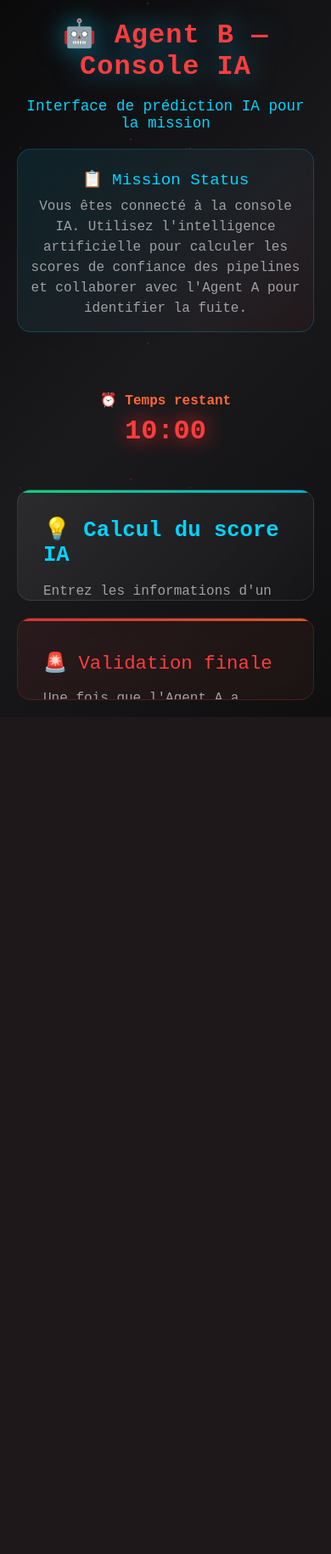
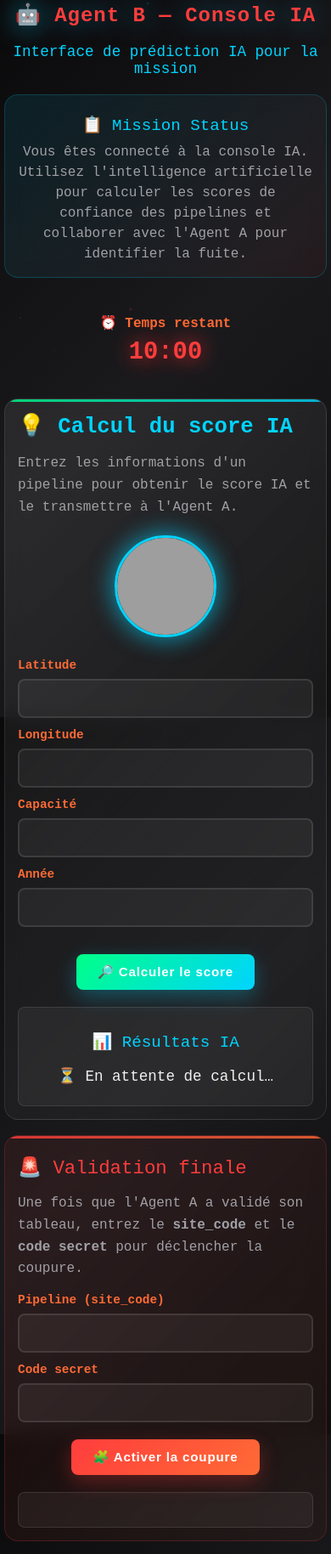
Before and after one commit to Xam-epsi/escapegame, a FastAPI app: page /joueur2 in a window 390 px wide. Shown: the whole page at 85% size. Before the commit the page ends 844 px from the top, so only its background shows below. Run offline with FastAPI, Linux system fonts and the light colour scheme; data that the repository does not hold is empty; grey boxes are pictures that could not be loaded.

Commit message:
responsive

```diff
--- a/frontend/static/style.css
+++ b/frontend/static/style.css
@@ -27,7 +27,10 @@
 
 /* Reset & layout */
 *{box-sizing:border-box}
-html,body{height:100%}
+html,body{
+  min-height:100%;
+  height:auto;
+}
 body{
   margin:0;
   font-family: var(--mono);
@@ -38,11 +41,13 @@ body{
   -moz-osx-font-smoothing:grayscale;
   padding:20px;
   display:flex;
-  justify-content:center;
-  align-items:flex-start;
+  flex-direction: column;
+  justify-content:flex-start;
+  align-items:center;
   gap:20px;
   position: relative;
   overflow-x: hidden;
+  min-height: 100vh;
 }
 
 /* Animated background particles */
@@ -71,7 +76,16 @@ body::before {
 }
 
 /* Page container */
-.page{width:100%;max-width:1040px;display:flex;flex-direction:column;gap:14px;align-items:stretch}
+.page{
+  width:100%;
+  max-width:1040px;
+  display:flex;
+  flex-direction:column;
+  gap:20px;
+  align-items:stretch;
+  min-height: 100vh;
+  padding: 0 10px;
+}
 
 /* Topbar */
 .topbar{display:flex;justify-content:space-between;align-items:center;padding:6px 0}
@@ -469,18 +483,31 @@ button:active{
 @media (max-width: 768px) {
   body {
     padding: 10px;
+    gap: 15px;
+  }
+
+  .page {
+    gap: 15px;
+    padding: 0 5px;
   }
 
   .card {
     padding: 16px;
+    margin-bottom: 10px;
   }
 
   h1 {
     font-size: 1.8rem;
+    margin-bottom: 10px;
   }
 
   .timer {
     font-size: 2rem;
+  }
+
+  /* Améliorer l'espacement vertical */
+  .card + .card {
+    margin-top: 10px;
   }
 
   .country-grid {
@@ -491,6 +518,69 @@ button:active{
   .puzzle-grid {
     max-width: 300px;
     gap: 6px;
+  }
+}
+
+/* Améliorations pour très petits écrans */
+@media (max-width: 480px) {
+  body {
+    padding: 5px;
+    gap: 10px;
+  }
+
+  .page {
+    gap: 10px;
+    padding: 0;
+  }
+
+  .card {
+    padding: 12px;
+    margin-bottom: 8px;
+  }
+
+  h1 {
+    font-size: 1.5rem;
+    line-height: 1.2;
+  }
+
+  h2 {
+    font-size: 1.2rem;
+  }
+
+  .timer {
+    font-size: 1.8rem;
+  }
+
+  /* Réduire les marges et paddings */
+  .topbar {
+    padding: 4px 0;
+  }
+
+  .form {
+    gap: 6px;
+  }
+
+  .btn-row {
+    gap: 8px;
+    margin: 6px 0;
+  }
+}
+
+/* Améliorer le défilement et la visibilité */
+@media (max-width: 1024px) {
+  body {
+    overflow-y: auto;
+    overflow-x: hidden;
+  }
+
+  .page {
+    width: 100%;
+    max-width: none;
+  }
+
+  .card {
+    width: 100%;
+    box-sizing: border-box;
   }
 }
 
--- a/frontend/templates/joueur2.html
+++ b/frontend/templates/joueur2.html
@@ -7,17 +7,18 @@
   <link rel="stylesheet" href="/static/style.css" />
   <style>
     body {
-      padding: 20px;
+      padding: 10px;
       min-height: 100vh;
       display: flex;
       flex-direction: column;
       align-items: center;
+      gap: 15px;
     }
 
     .header {
       text-align: center;
-      margin-bottom: 30px;
-      max-width: 1000px;
+      margin-bottom: 20px;
+      max-width: 100%;
       width: 100%;
     }
 
@@ -376,8 +377,18 @@
     }
 
     @media (max-width: 768px) {
+      body {
+        padding: 5px;
+        gap: 10px;
+      }
+
+      .header {
+        margin-bottom: 15px;
+      }
+
       .header h1 {
         font-size: 2rem;
+        line-height: 1.2;
       }
 
       #timer {
@@ -388,6 +399,31 @@
       .final-form-grid {
         grid-template-columns: 1fr;
         gap: 12px;
+      }
+
+      .ai-section {
+        padding: 20px;
+        margin-bottom: 15px;
+      }
+    }
+
+    @media (max-width: 480px) {
+      body {
+        padding: 5px;
+        gap: 8px;
+      }
+
+      .header h1 {
+        font-size: 1.5rem;
+      }
+
+      #timer {
+        font-size: 1.8rem;
+      }
+
+      .ai-section {
+        padding: 15px;
+        margin-bottom: 10px;
       }
     }
   </style>
```
Also changed, not shown: frontend/templates/joueur1.html (+40 -3 lines), frontend/templates/select_country.html (+35 -3 lines).
